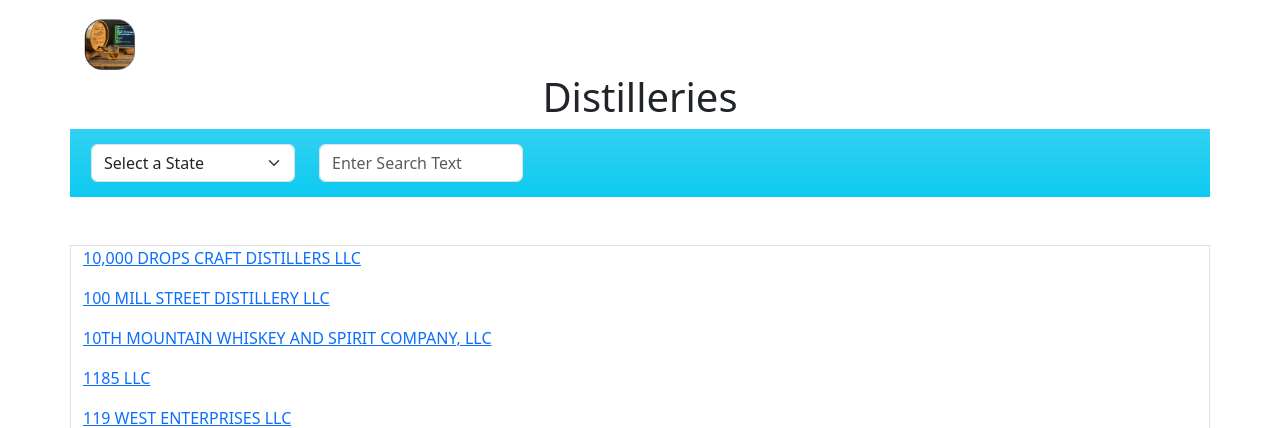
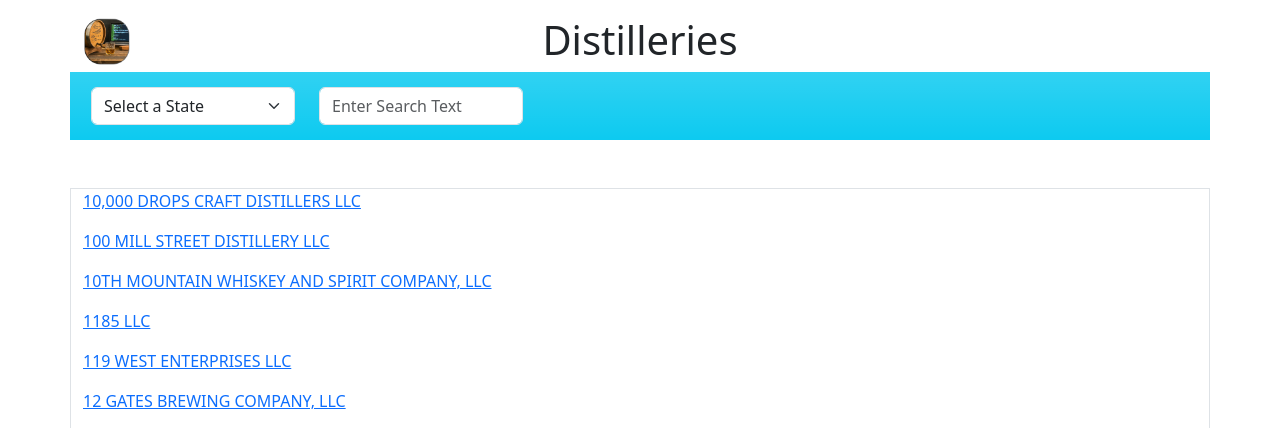
Before and after one commit to davidcraine/whisky_code, a Rails app: page /distilleries in a window 1280 px wide. Shown: the top 428 px of the page. Run offline with Rails 7, Linux system fonts and the light colour scheme; data comes from the database, SQL or seed files in the repository; style sheets or scripts are compiled from the project's sources; some libraries are stand-ins or nearby versions.

Commit message:
adjust title alignment

```diff
--- a/app/views/distilleries/index.html.erb
+++ b/app/views/distilleries/index.html.erb
@@ -2,10 +2,10 @@
 
 <div class='container'>
   <div class='row'>
-    <%= link_to root_path do %>
-      <%= image_tag('WhiskyCodeLogo2.png', style: 'width: 5%; height: auto;') %>
+    <%= link_to root_path, class: 'col-1' do %>
+      <%= image_tag('WhiskyCodeLogo2.png', style: 'width: 50px; height: auto;') %>
     <% end %>
-    <p class='h1 text-center'>Distilleries</p>
+    <p class='h1 text-center col-10'>Distilleries</p>
   </div>
 </div>
 
```
